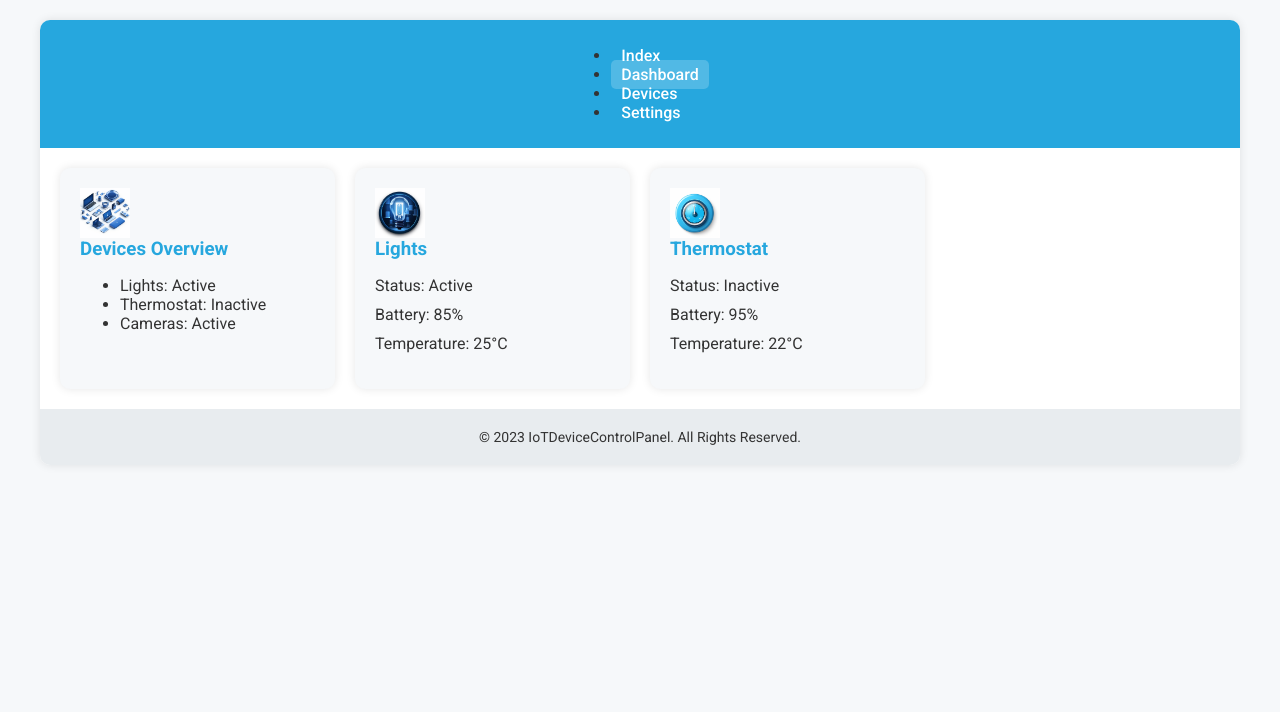
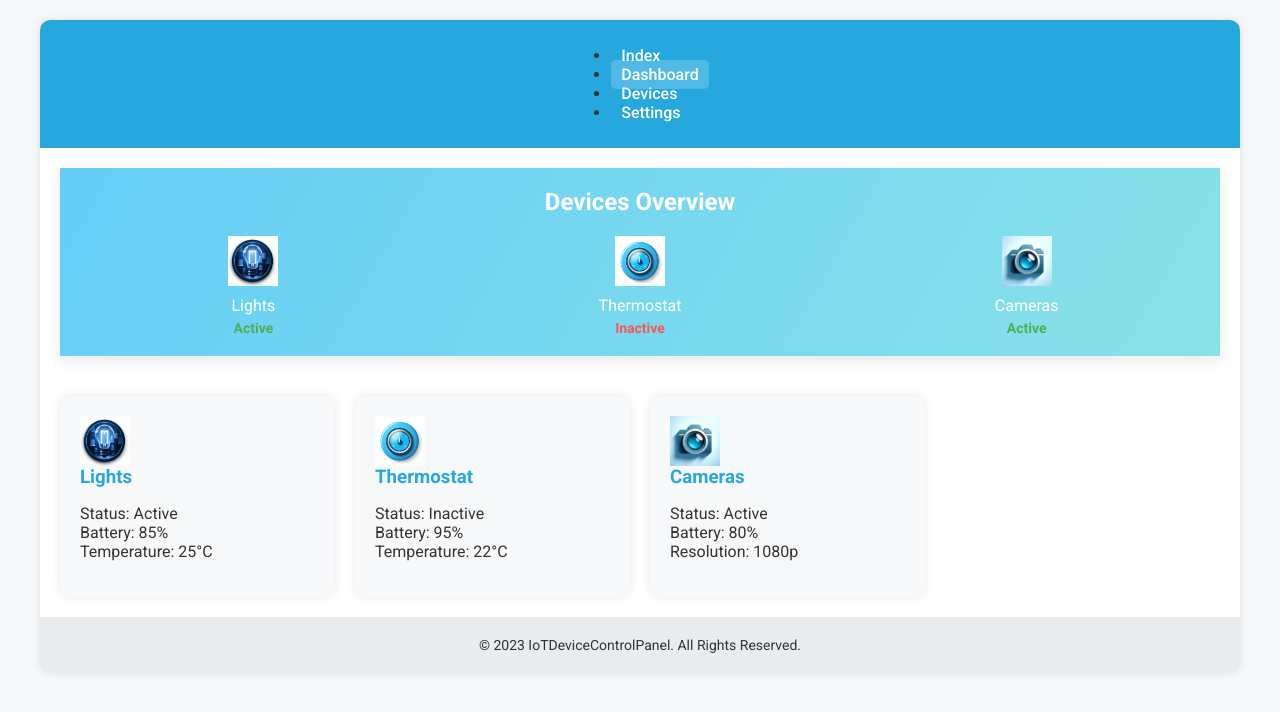
Before and after one commit to HassDhia/IoTDeviceControlPanel, a plain HTML site: page dashboard.html in a window 1280 px wide. Drawn offline with Linux system fonts and the light colour scheme; no server answers.

Commit message:
Updated all pages and scripts for formatting

```diff
--- a/dashboard.html
+++ b/dashboard.html
@@ -10,9 +10,9 @@
 </head>
 
 <body>
-    <div class="container">
+    <div class="container" data-debug="Main Container">
         <!-- Navigation -->
-        <nav class="navigation">
+        <nav class="navigation" data-debug="Navigation">
             <ul>
                 <li><a href="index.html">Index</a></li>
                 <li><a class="active" href="dashboard.html">Dashboard</a></li>
@@ -22,44 +22,69 @@
         </nav>
 
         <!-- Main content -->
-        <main class="main-content">
+        <main class="main-content" data-debug="Main Content">
             <!-- Devices Overview Card -->
-            <section class="card">
-                <img src="assets/icons/devices.png" alt="Device 1 Icon" class="card-icon">
-                <h3>Devices Overview</h3>
-                <ul class="devices-overview-list">
-                    <li>Lights: Active</li>
-                    <li>Thermostat: Inactive</li>
-                    <li>Cameras: Active</li>
+            <section class="devices-overview-section">
+                <div class="devices-overview-card">
+                    <h2>Devices Overview</h2>
+                    <div class="device-overview" id="lights-overview">
+                        <img src="assets/icons/lights.png" alt="Lights Icon" class="device-icon">
+                        <p class="device-name">Lights</p>
+                        <p class="device-status active-status">Active</p>
+                    </div>
+                    <div class="device-overview" id="thermostat-overview">
+                        <img src="assets/icons/thermostat.png" alt="Thermostat Icon" class="device-icon">
+                        <p class="device-name">Thermostat</p>
+                        <p class="device-status inactive-status">Inactive</p>
+                    </div>
+                    <div class="device-overview" id="cameras-overview">
+                        <img src="assets/icons/cameras.png" alt="Cameras Icon" class="device-icon">
+                        <p class="device-name">Cameras</p>
+                        <p class="device-status active-status">Active</p>
+                    </div>
+                </div>
+            </section>
+
+
+
+
+            <!-- Individual Device Statuses -->
+            <section class="card" id="lights-card" data-debug="Lights Card">
+                <img src="assets/icons/lights.png" alt="Device 1 Icon" class="card-icon">
+                <h3>Lights</h3>
+                <ul class="device-status-list">
+                    <li data-debug="Lights Main Status">Status: Active</li>
+                    <li data-debug="Lights Battery">Battery: 85%</li>
+                    <li data-debug="Lights Temperature">Temperature: 25°C</li>
                 </ul>
             </section>
 
-            <!-- Individual Device Statuses -->
-            <section class="card">
-                <img src="assets/icons/lights.png" alt="Device 1 Icon" class="card-icon">
-                <h3>Lights</h3>
-                <ul class="device-status-list">
-                    <li>Status: Active</li>
-                    <li>Battery: 85%</li>
-                    <li>Temperature: 25°C</li>
-                </ul>
-            </section>
-
-            <section class="card">
-                <img src="assets/icons/thermostat.png" alt="Device 2 Icon" class="card-icon">
+            <section class="card" id="thermostat-card" data-debug="Thermostat Card">
+                                <img src="assets/icons/thermostat.png" alt="Device 2 Icon" class="card-icon">
                 <h3>Thermostat</h3>
                 <ul class="device-status-list">
-                    <li>Status: Inactive</li>
-                    <li>Battery: 95%</li>
-                    <li>Temperature: 22°C</li>
+                    <li data-debug="Thermostat Main Status">Status: Inactive</li>
+                    <li data-debug="Thermostat Battery">Battery: 95%</li>
+                    <li data-debug="Thermostat Temperature">Temperature: 22°C</li>
                 </ul>
             </section>
 
             <!-- Add other device status cards similarly -->
+            <!-- Example: Cameras -->
+            <section class="card" id="cameras-card" data-debug="Cameras Card">
+                <img src="assets/icons/cameras.png" alt="Cameras Icon" class="card-icon">
+                <h3>Cameras</h3>
+                <ul class="device-status-list">
+                    <li data-debug="Cameras Main Status">Status: Active</li>
+                    <li data-debug="Cameras Battery">Battery: 80%</li>
+                    <li data-debug="Cameras Resolution">Resolution: 1080p</li>
+                </ul>
+            </section>
+
         </main>
 
         <!-- Footer -->
-        <footer>
+        <footer data-debug="Footer">
             <p>&copy; 2023 IoTDeviceControlPanel. All Rights Reserved.</p>
         </footer>
     </div>
--- /dev/null
+++ b/dashboard.js
@@ -0,0 +1,59 @@
+document.addEventListener('DOMContentLoaded', function() {
+    // Fetch device status upon loading
+    fetchDeviceStatus();
+
+    // Any other event listeners or initializations can go here
+});
+
+function fetchDeviceStatus() {
+    // Placeholder for the API endpoint to fetch device statuses
+    let apiUrl = "/api/getDeviceStatus";
+
+    fetch(apiUrl)
+        .then(response => {
+            if(!response.ok) {
+                throw new Error("Network response was not ok");
+            }
+            return response.json();
+        })
+        .then(data => {
+            // Debugging: Log the fetched data
+            console.log("Fetched Device Data:", data);
+
+            updateUIWithDeviceStatus(data);
+        })
+        .catch(error => {
+            console.error('Error fetching device statuses:', error);
+        });
+}
+
+function updateUIWithDeviceStatus(data) {
+    // Assuming your API returns data in the format:
+    // { "lights": { "status": "active", "battery": 85, "temperature": 25 }, "thermostat": {...} }
+    // Adjust accordingly if the structure is different.
+
+    // Update lights status
+    document.querySelector(".devices-overview-list li:first-child").textContent = "Lights: " + capitalizeFirstLetter(data.lights.status);
+    updateDeviceStatus('lights', data.lights);
+
+    // Update thermostat status
+    document.querySelector(".devices-overview-list li:nth-child(2)").textContent = "Thermostat: " + capitalizeFirstLetter(data.thermostat.status);
+    updateDeviceStatus('thermostat', data.thermostat);
+
+    // Update other devices similarly...
+}
+
+function updateDeviceStatus(device, status) {
+    let deviceElem = document.querySelector(`img[alt="${capitalizeFirstLetter(device)} Icon"]`).closest(".card");
+    let statusElem = deviceElem.querySelector(".device-status-list li:first-child");
+    let batteryElem = deviceElem.querySelector(".device-status-list li:nth-child(2)");
+    let temperatureElem = deviceElem.querySelector(".device-status-list li:nth-child(3)");
+
+    statusElem.textContent = "Status: " + capitalizeFirstLetter(status.status);
+    batteryElem.textContent = "Battery: " + status.battery + "%";
+    temperatureElem.textContent = "Temperature: " + status.temperature + "°C";
+}
+
+function capitalizeFirstLetter(string) {
+    return string.charAt(0).toUpperCase() + string.slice(1);
+}
--- a/main.css
+++ b/main.css
@@ -46,7 +46,6 @@ body {
     padding: 20px;
     display: grid;
     gap: 20px;
-    grid-template-columns: repeat(auto-fill, minmax(250px, 1fr));
 }
 
 .card {
@@ -58,10 +57,10 @@ body {
 }
 
 .card-icon {
-    width: 50px;  /* Adjust width as desired */
-    height: 50px; /* Adjust height as desired */
-    object-fit: cover; /* This ensures the image maintains its aspect ratio and doesn't get skewed/stretched */
-    display: block; /* To remove any extra spacing around the image */
+    width: 50px;
+    height: 50px;
+    object-fit: cover;
+    display: block;
 }
 
 .card:hover {
@@ -85,11 +84,71 @@ h2, h3 {
     padding: 0;
 }
 
-.device-status-list li, .settings-list li {
+.devices-overview-section {
+    grid-column: 1 / -1;
+    width: 100%;
+    background: linear-gradient(120deg, #65cdf6, #89e2e8);
+    padding: 20px 0;
+    margin-bottom: 20px;
+    box-shadow: 0 4px 15px rgba(0, 0, 0, 0.1);
+    display: flex;
+    justify-content: space-around;
+    flex-wrap: nowrap;
+}
+
+.devices-overview-card {
+    width: 100%;
     display: flex;
     align-items: center;
-    justify-content: space-between;
+    justify-content: space-around;
+    flex-wrap: wrap;
+}
+
+.devices-overview-card h2 {
+    width: 100%;
+    text-align: center;
+    margin-bottom: 20px;
+    color: #ffffff;
+    order:     1;  /* Make sure the title always stays on top */
+}
+
+.device-overview {
+    flex: 1;  /* Each device takes equal width */
+    display: flex;
+    flex-direction: column;
+    align-items: center;
+    padding: 0 20px; /* Some spacing around each device */
+    transition: transform 0.3s;
+    order: 2; /* Make sure devices are below the title */
+}
+
+.device-overview:hover {
+    transform: translateY(-10px); /* Move up a bit on hover */
+}
+
+.device-icon {
+    width: 50px;
+    height: 50px;
     margin-bottom: 10px;
+}
+
+.device-name {
+    font-size: 16px;
+    color: #ffffff;
+    margin-bottom: 5px;
+}
+
+.device-status {
+    font-weight: bold;
+    font-size: 14px;
+}
+
+.active-status {
+    color: #4CAF50; /* Green color for active devices */
+}
+
+.inactive-status {
+    color: #FF5252; /* Red color for inactive devices */
 }
 
 /* Footer */
@@ -100,12 +159,30 @@ footer {
     font-size: 14px;
 }
 
-/* Responsive styles */
+/* ... (previous styles) ... */
+
+/* ... (all previous styles) ... */
+
+.main-content {
+    padding: 20px;
+    display: grid;
+    gap: 20px;
+    grid-template-columns: repeat(auto-fill, minmax(250px, 1fr)); /* This allows the cards to be responsive */
+}
+
+.devices-overview-section {
+    grid-column: 1 / -1; /* Makes the Devices Overview card span the entire grid width */
+}
+
+/* Adjusting the grid on smaller screens */
 @media (max-width: 768px) {
-    .container {
-        padding: 10px;
-    }
     .main-content {
         grid-template-columns: repeat(auto-fill, minmax(200px, 1fr));
     }
 }
+
+@media (max-width: 500px) {
+    .main-content {
+        grid-template-columns: 1fr;
+    }
+}
--- a/main.js
+++ b/main.js
@@ -8,11 +8,15 @@ const UNLOCKED = 3;
 let deviceStates = {
     light: ONLINE,
     thermostat: ONLINE,
-    doorlock: LOCKED
+    doorlock: LOCKED,
+    cameras: OFFLINE // added cameras status
 };
+
+console.log('Initial device states:', deviceStates);
 
 // Event listeners
 document.addEventListener('DOMContentLoaded', function() {
+    console.log('Document has been loaded.');
     attachEventListeners();
     updateDashboard();
 });
@@ -40,17 +44,20 @@ function attachEventListeners() {
 function toggleDeviceStatus(event) {
     let deviceName = event.target.id.split('-')[1];
     deviceStates[deviceName] = deviceStates[deviceName] === ONLINE ? OFFLINE : ONLINE;
+    console.log(`Toggled device: ${deviceName}. New state: ${deviceStates[deviceName]}`);
     updateDashboard();
 }
 
 // Handle thermostat input change
 function handleThermostatChange(event) {
     // This function can be extended to handle specific thermostat actions
+    console.log('Thermostat input changed:', event.target.value);
 }
 
 // Handle doorlock toggle button click
 function handleDoorlockToggle(event) {
     deviceStates.doorlock = deviceStates.doorlock === LOCKED ? UNLOCKED : LOCKED;
+    console.log(`Doorlock toggled. New state: ${deviceStates.doorlock}`);
     updateDashboard();
 }
 
@@ -66,5 +73,6 @@ function updateDashboard() {
                 statusElement.style.color = deviceStates[deviceName] === ONLINE ? 'green' : 'red';
             }
         }
+        console.log(`Updated ${deviceName} status on dashboard.`);
     });
 }
```
Also changed, not shown: auth.js (+41 -0 lines), devices.html (+27 -1 lines), devices.js (+46 -5 lines), assets/icons/cameras.png (added), 2 other files.
